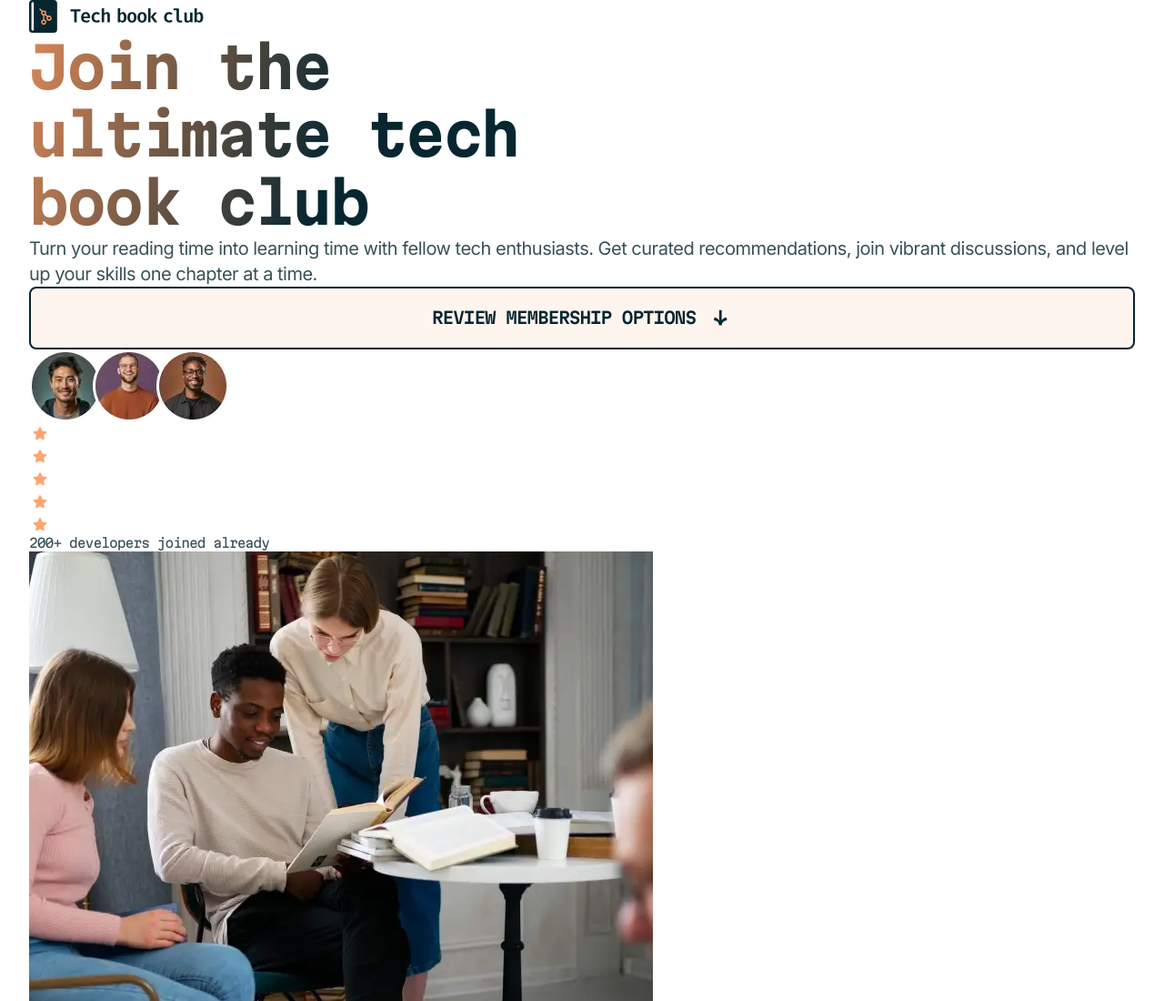
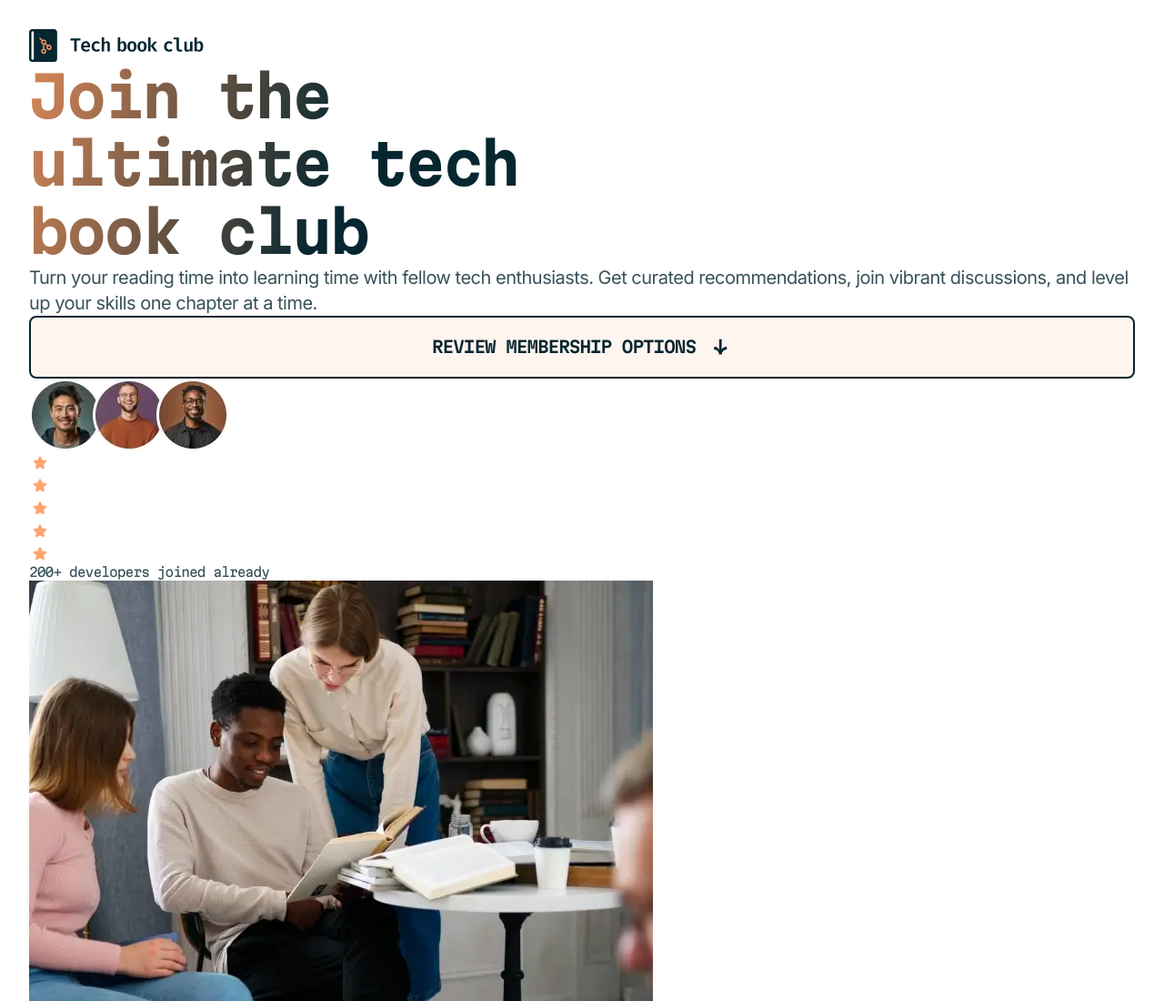
Before and after one commit to zekelkeys/tech-book-club-landing-page, a website: page index.html in a window 1280 px wide. Shown: the top 1100 px of the page at 91% size. Drawn offline with Linux system fonts and the light colour scheme.

Commit message:
Add top padding to logo image

```diff
--- a/index.html
+++ b/index.html
@@ -11,7 +11,7 @@
 	<div class="px-4 md:px-8">
 		<!-- Header/Hero Section -->
 		<header>
-			<img src="assets/images/logo.svg" alt="">
+			<img class="pt-6 md:pt-8" src="assets/images/logo.svg" alt="">
 			<section>
 				<div>
 					<h1 class="font-martian-mono tracking-tightest inline-block bg-[linear-gradient(107deg,_#FF9A60_-11.37%,_#062630_61.84%)] bg-clip-text text-2xl font-bold text-transparent md:text-4xl">Join the <br>ultimate tech <br> book club</h1>
```
Also changed, not shown: assets/css/output.css.
